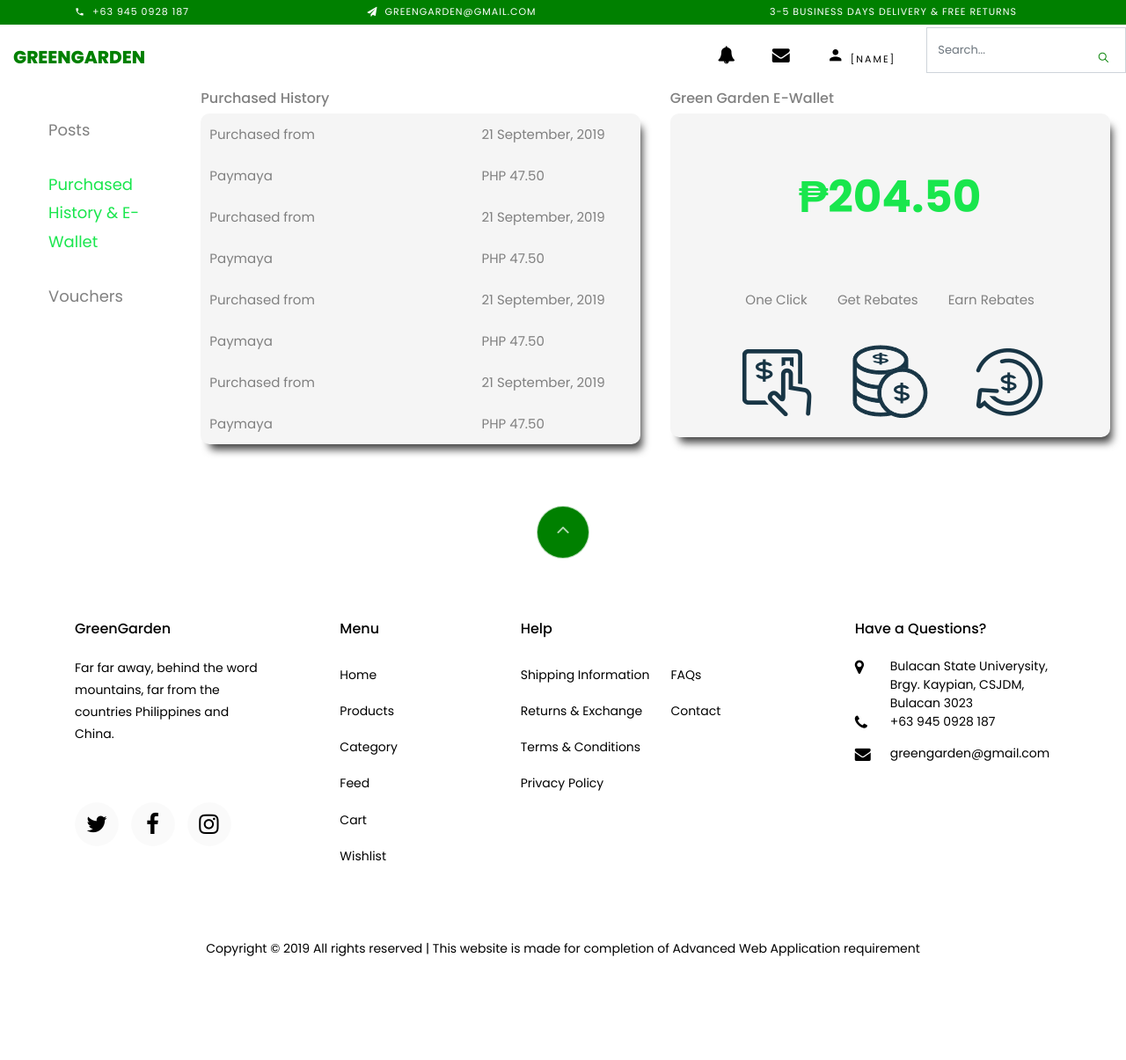
After one commit to allanadan05/greengardenph, a PHP site: page /purchasedhistory.php in a window 1280 px wide. The commit adds this page. Shown: the whole page at 88% size. Run offline with PHP 8.4, Linux system fonts and the light colour scheme; some libraries are stand-ins or nearby versions; some web fonts are replaced.

Commit message:
users panel

```diff
--- /dev/null
+++ b/purchasedhistory.php
@@ -0,0 +1,300 @@
+<head>
+    <title>GreenGarden</title>
+    <meta charset="utf-8">
+    <meta name="viewport" content="width=device-width, initial-scale=1, shrink-to-fit=no">
+
+    <link href="https://fonts.googleapis.com/css?family=Poppins:200,300,400,500,600,700,800&display=swap" rel="stylesheet">
+    <link href="https://fonts.googleapis.com/css?family=Lora:400,400i,700,700i&display=swap" rel="stylesheet">
+    <link href="https://fonts.googleapis.com/css?family=Amatic+SC:400,700&display=swap" rel="stylesheet">
+
+    <link rel="stylesheet" href="./import/css/open-iconic-bootstrap.min.css">
+    <link rel="stylesheet" href="./import/css/animate.css">
+
+    <link rel="stylesheet" href="./import/css/owl.carousel.min.css">
+    <link rel="stylesheet" href="./import/css/owl.theme.default.min.css">
+    <link rel="stylesheet" href="./import/css/magnific-popup.css">
+
+    <link rel="stylesheet" href="./import/css/aos.css">
+
+    <link rel="stylesheet" href="./import/css/ionicons.min.css">
+
+    <link rel="stylesheet" href="./import/css/bootstrap-datepicker.css">
+    <link rel="stylesheet" href="./import/css/jquery.timepicker.css">
+
+
+    <link rel="stylesheet" href="./import/css/flaticon.css">
+    <link rel="stylesheet" href="./import/css/icomoon.css">
+    <link rel="stylesheet" href="./import/css/style.css">
+    <link rel="stylesheet" href="./angelicoimport/angelicostyles.css">
+    <link rel="stylesheet" href="./stevenimport/style.css">
+
+</head>
+
+<body class="goto-here">
+    <div class="py-1 bg-primary">
+        <div class="container">
+            <div class="row no-gutters d-flex align-items-start align-items-center px-md-0">
+                <div class="col-lg-12 d-block">
+                    <div class="row d-flex">
+                        <div class="col-md pr-4 d-flex topper align-items-center">
+                            <div class="icon mr-2 d-flex justify-content-center align-items-center"><span class="icon-phone2"></span></div>
+                            <span class="text">+63 945 0928 187</span>
+                        </div>
+                        <div class="col-md pr-4 d-flex topper align-items-center">
+                            <div class="icon mr-2 d-flex justify-content-center align-items-center"><span class="icon-paper-plane"></span></div>
+                            <span class="text">greengarden@gmail.com</span>
+                        </div>
+                        <div class="col-md-5 pr-4 d-flex topper align-items-center text-lg-right">
+                            <span class="text">3-5 Business days delivery &amp; Free Returns</span>
+                        </div>
+                    </div>
+                </div>
+            </div>
+        </div>
+    </div>
+    <nav class="navbar navbar-expand-lg navbar-dark ftco_navbar bg-dark ftco-navbar-light" id="ftco-navbar">
+        <div class="container">
+            <a class="navbar-brand" href="index.html">GreenGarden</a>
+            <button class="navbar-toggler" type="button" data-toggle="collapse" data-target="#ftco-nav" aria-controls="ftco-nav" aria-expanded="false" aria-label="Toggle navigation">
+            <span class="oi oi-menu"></span> Menu
+          </button>
+
+            <div class="collapse navbar-collapse" id="ftco-nav">
+                <ul class="navbar-nav ml-auto">
+                    <li class="nav-item cta cta-colored"><a href="#" class="nav-link"><span class="icon-bell"></span></a></li>
+                    <li class="nav-item cta cta-colored"><a href="#" class="nav-link"><span class="icon-envelope"></span></a></li>
+                    <li class="nav-item cta cta-colored"><a href="profile.html" class="nav-link"><span class="icon-person"></span> [name]</a></li>
+                </ul>
+            </div>
+        </div>
+
+        <!-- Search Bar -->
+
+
+        <form action="index.html" class="search-form">
+            <form class="form-group">
+                <span class="icon ion-ios-search" style="color: green ;"></span>
+                <input type="text" class="form-control" placeholder="Search..." style="font-size: small;">
+            </form>
+        </form>
+
+    </nav>
+
+    <!-- END nav -->
+
+    <!-- CONTENT -->
+  <div class="container-fluid">
+    <div class="row">
+        <!-- row -->
+        <!-- SIDEBAR -->
+        <div class="col-sm-2">
+            <div class="side-bar">
+                <ul>
+                    <li><a href="/greengardenph/users.php" >Posts</a></li>
+                    <li><a href="/greengardenph/purchasedhistory.php" class="active">Purchased History & E-Wallet</a></li>
+                    <li><a href="/greengardenph/vouchers.php">Vouchers</a></li>
+                </ul>
+            </div>
+        </div>
+        <!-- /SIDEBAR -->
+        <!-- TABLE -->
+        <!-- purchased history -->
+        <div class="col-sm-5">
+                <h6>Purchased History</h6>
+                <div class="panel panel-default">
+                    <div class="history">
+                        <div class="row">
+                                <!-- 1st column -->
+                                <div class="col-sm-7">
+                                <label>Purchased from</label>
+                                <p>Paymaya</p>
+                                </div>
+                                <div class="col-sm-5">
+                                    <label>21 September, 2019</label>
+                                      <p>PHP 47.50</p>
+                                </div>
+                                <!-- /1st column -->
+                                <hr>
+                                 <!-- 2st column -->
+                                 <div class="col-sm-7">
+                                <label>Purchased from</label>
+                                <p>Paymaya</p>
+                                </div>
+                                <div class="col-sm-5">
+                                    <label>21 September, 2019</label>
+                                      <p>PHP 47.50</p>
+                                </div>
+                                <!-- /2st column -->
+                                <hr>
+                                 <!-- 3st column -->
+                                 <div class="col-sm-7">
+                                <label>Purchased from</label>
+                                <p>Paymaya</p>
+                                </div>
+                                <div class="col-sm-5">
+                                    <label>21 September, 2019</label>
+                                     <p>PHP 47.50</p>
+                                </div>
+                                <!-- /3st column -->
+                                <!-- 3st column -->
+                                <div class="col-sm-7">
+                                <label>Purchased from</label>
+                                <p>Paymaya</p>
+                                </div>
+                                <div class="col-sm-5">
+                                    <label>21 September, 2019</label>
+                                      <p>PHP 47.50</p>
+                                </div>
+                                <!-- /3st column -->
+                        </div>
+                    </div>
+                </div>
+
+
+        </div>
+        <!-- /purchased history -->
+        <!-- E-wallet -->
+        <div class="col-sm-5">
+        <h6>Green Garden E-Wallet</h6>
+                <div class="panel panel-default">
+                    <div class="e-wallet">
+                        <p id="peso">₱204.50</p>
+                        <br>
+                        <center>
+                        <label>One Click</label>
+                        <label>Get Rebates</label>
+                        <label>Earn Rebates</label>
+                        </center>
+                        <center>
+                        <img src="images/oneclick.png">
+                        <img src="images/earnrebates.png">
+                        <img src="images/getrebates.png">
+                        </center>
+
+                    </div>
+                </div>
+
+        </div>
+        <!-- /E-wallet -->
+
+
+
+
+    </div>
+    <!-- /row -->
+</div>
+    <!-- /CONTENT -->
+
+
+
+
+    <!-- Footer -->
+
+    <footer class="ftco-footer ftco-section">
+    <div class="container">
+        <div class="row">
+            <div class="mouse">
+                <a href="#" class="mouse-icon">
+                    <div class="mouse-wheel"><span class="ion-ios-arrow-up"></span></div>
+                </a>
+            </div>
+        </div>
+        <div class="row mb-5">
+            <div class="col-md">
+                <div class="ftco-footer-widget mb-4">
+                    <h2 class="ftco-heading-2">GreenGarden</h2>
+                    <p>Far far away, behind the word mountains, far from the countries Philippines and China.</p>
+                    <ul class="ftco-footer-social list-unstyled float-md-left float-lft mt-5">
+                        <li class="ftco-animate"><a href="#"><span class="icon-twitter"></span></a></li>
+                        <li class="ftco-animate"><a href="#"><span class="icon-facebook"></span></a></li>
+                        <li class="ftco-animate"><a href="#"><span class="icon-instagram"></span></a></li>
+                    </ul>
+                </div>
+            </div>
+            <div class="col-md">
+                <div class="ftco-footer-widget mb-4 ml-md-5">
+                    <h2 class="ftco-heading-2">Menu</h2>
+                    <ul class="list-unstyled">
+                        <li><a href="#" class="py-2 d-block">Home</a></li>
+                        <li><a href="#" class="py-2 d-block">Products</a></li>
+                        <li><a href="#" class="py-2 d-block">Category</a></li>
+                        <li><a href="#" class="py-2 d-block">Feed</a></li>
+                        <li><a href="#" class="py-2 d-block">Cart</a></li>
+                        <li><a href="#" class="py-2 d-block">Wishlist</a></li>
+                    </ul>
+                </div>
+            </div>
+            <div class="col-md-4">
+                <div class="ftco-footer-widget mb-4">
+                    <h2 class="ftco-heading-2">Help</h2>
+                    <div class="d-flex">
+                        <ul class="list-unstyled mr-l-5 pr-l-3 mr-4">
+                            <li><a href="#" class="py-2 d-block">Shipping Information</a></li>
+                            <li><a href="#" class="py-2 d-block">Returns &amp; Exchange</a></li>
+                            <li><a href="#" class="py-2 d-block">Terms &amp; Conditions</a></li>
+                            <li><a href="#" class="py-2 d-block">Privacy Policy</a></li>
+                        </ul>
+                        <ul class="list-unstyled">
+                            <li><a href="#" class="py-2 d-block">FAQs</a></li>
+                            <li><a href="#" class="py-2 d-block">Contact</a></li>
+                        </ul>
+                    </div>
+                </div>
+            </div>
+            <div class="col-md">
+                <div class="ftco-footer-widget mb-4">
+                    <h2 class="ftco-heading-2">Have a Questions?</h2>
+                    <div class="block-23 mb-3">
+                        <ul>
+                            <li><span class="icon icon-map-marker"></span><span class="text">Bulacan State Univerysity, Brgy. Kaypian, CSJDM, Bulacan 3023</span></li>
+                            <li><a href="#"><span class="icon icon-phone"></span><span class="text">+63 945 0928 187</span></a></li>
+                            <li><a href="#"><span class="icon icon-envelope"></span><span class="text">greengarden@gmail.com</span></a></li>
+                        </ul>
+                    </div>
+                </div>
+            </div>
+        </div>
+        <div class="row">
+            <div class="col-md-12 text-center">
+
+                <p>
+                    Copyright &copy;
+                    <script>
+                        document.write(new Date().getFullYear());
+                    </script>
+                    All rights reserved | This website is made for completion of Advanced Web Application requirement
+                </p>
+            </div>
+        </div>
+    </div>
+</footer>
+
+
+
+
+<!-- loader -->
+<div id="ftco-loader" class="show fullscreen"><svg class="circular" width="48px" height="48px"><circle class="path-bg" cx="24" cy="24" r="22" fill="none" stroke-width="4" stroke="#eeeeee"/><circle class="path" cx="24" cy="24" r="22" fill="none" stroke-width="4" stroke-miterlimit="10" stroke="#F96D00"/></svg></div>
+
+
+
+
+<script src="./import/js/jquery.min.js"></script>
+<script src="./import/js/jquery-migrate-3.0.1.min.js"></script>
+<script src="./import/js/popper.min.js"></script>
+<script src="./import/js/bootstrap.min.js"></script>
+<script src="./import/js/jquery.easing.1.3.js"></script>
+<script src="./import/js/jquery.waypoints.min.js"></script>
+<script src="./import/js/jquery.stellar.min.js"></script>
+<script src="./import/js/owl.carousel.min.js"></script>
+<script src="./import/js/jquery.magnific-popup.min.js"></script>
+<script src="./import/js/aos.js"></script>
+<script src="./import/js/jquery.animateNumber.min.js"></script>
+<script src="./import/js/bootstrap-datepicker.js"></script>
+<script src="./import/js/scrollax.min.js"></script>
+<script src="https://maps.googleapis.com/maps/api/js?key=AIzaSyBVWaKrjvy3MaE7SQ74_uJiULgl1JY0H2s&sensor=false"></script>
+<script src="./import/js/google-map.js"></script>
+<script src="./import/js/main.js"></script>
+
+
+</body>
+</html>
--- a/stevenimport/style.css
+++ b/stevenimport/style.css
@@ -340,13 +340,82 @@ cursor: pointer;
 
 
 /*=========================================================
-
+	users
 ===========================================================*/
 
-.feedback{
-
-    widows: 600px;
-    height: 200px;
-    background-color: black;
+.panel{
+    width: 500px;
+    background-color: whitesmoke;
+    border-radius: 10px;
+    box-shadow: 6px 10px 10px -4px rgba(0,0,0,.75);
+    margin-bottom: 100px;
 
 }
+.history p{
+    margin: 10px;
+
+}
+.history label{
+     margin: 10px;
+}
+
+#peso{
+
+    font-size: 50px;
+    font-weight: bolder;
+    color: #19e64d;
+    text-align: center;
+    height: 140px;
+
+
+}
+
+.e-wallet label{
+
+    margin: 15px;
+
+}
+.e-wallet p{
+    padding-top: 50px;
+}
+
+#dot{
+
+
+    border-bottom:2px dotted #19e64d;
+    width:100%;
+
+  }
+
+  .vouchers{
+      width: 500px;
+      background-color: whitesmoke;
+      height: 300px;
+      border-radius: 0px 20px 0px 20px;
+      box-shadow: 6px 10px 10px -4px #52A6CA;
+
+
+  }
+  .vouchers p{
+      color: #19e64d;
+      font-size: 16px;
+
+
+  }
+
+  .vouchers h6{
+
+    font-size: 20px;
+    color: #19e64d;
+    box-shadow: 6px 20px 50px 0px #19e64d;
+
+
+
+  }
+  #discount{
+
+    font-size: 30px;
+    font-weight: bold;
+
+
+  }
```
Also changed, not shown: vouchers.php (added, +265 -0 lines), images/earnrebates.png (added), images/getrebates.png (added), images/oneclick.png (added).
